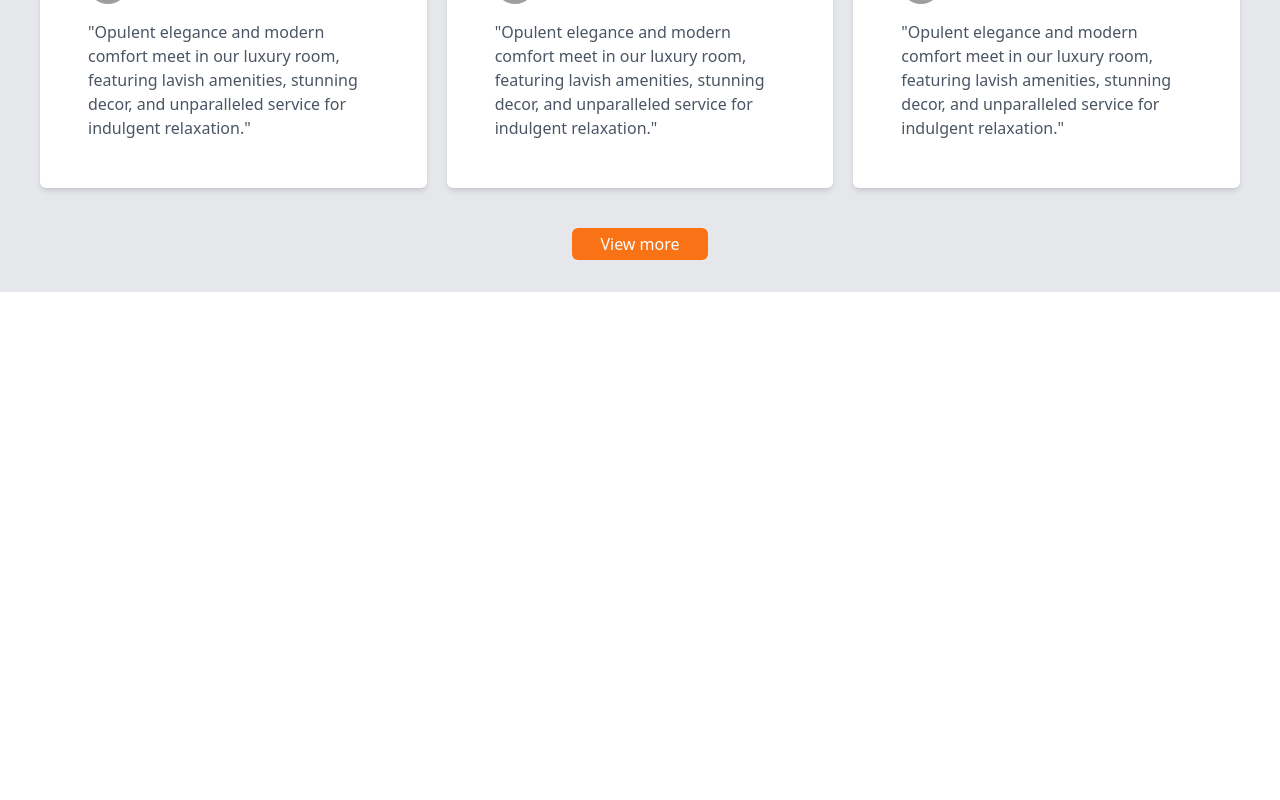
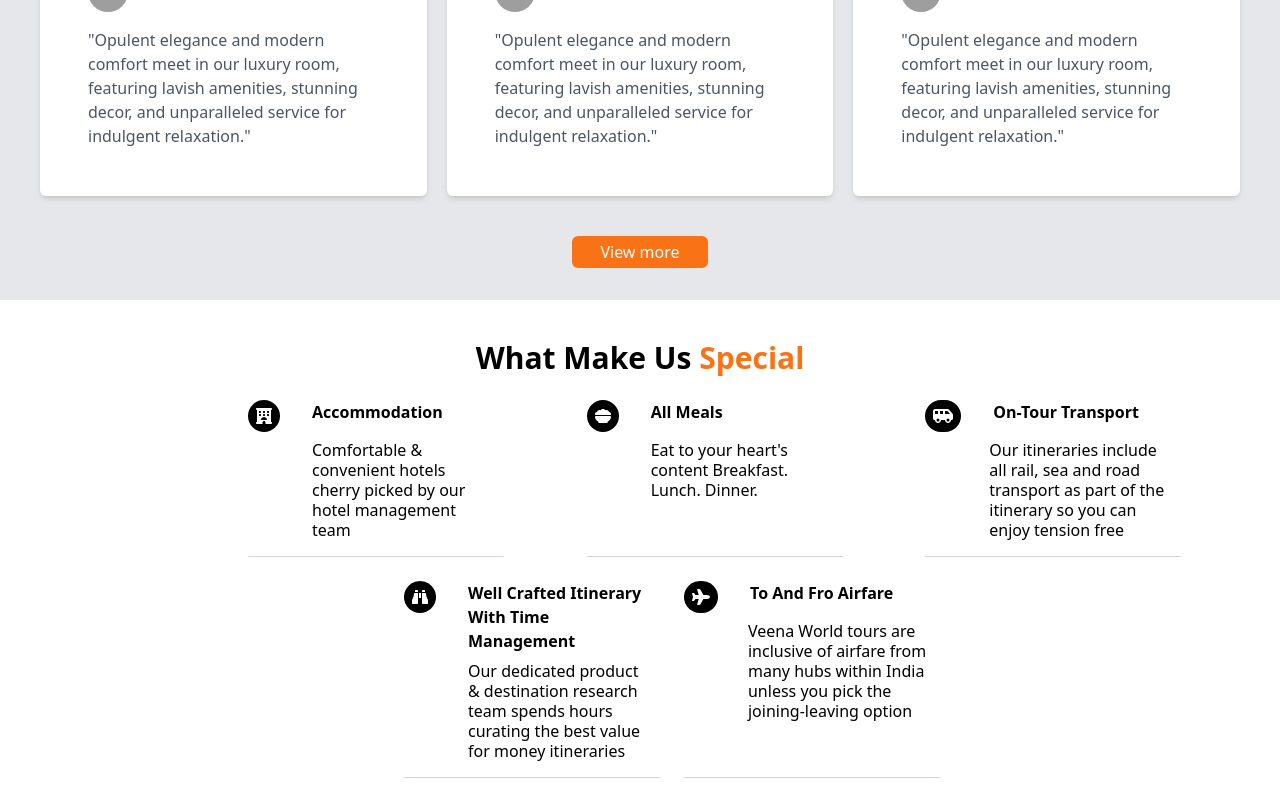
Before and after one commit to shxblx/snowFinch_task, a React (Vite) app: page / in a window 1280 px wide. Shown: the part 2466-3266 px from the top of the page. Before the commit the page ends 2758 px from the top, so only its background shows below. Built offline with nearby package versions, Linux system fonts and the light colour scheme; grey boxes are pictures that could not be loaded.

Commit message:
Fifth section complete

```diff
--- a/src/App.jsx
+++ b/src/App.jsx
@@ -1,3 +1,4 @@
+import FifthSection from "./Components/FifthSection";
 import FirstSection from "./Components/FirstSection";
 import FourthSection from "./Components/FourthSection";
 import Navbar from "./Components/Navbar";
@@ -14,6 +15,7 @@ function App() {
       <SecondSection />
       <ThirdSection />
       <FourthSection />
+      <FifthSection />
     </>
   );
 }
--- /dev/null
+++ b/src/Components/FifthSection.jsx
@@ -0,0 +1,95 @@
+import {
+  faBinoculars,
+  faBowlFood,
+  faHotel,
+  faPlane,
+  faVanShuttle,
+} from "@fortawesome/free-solid-svg-icons";
+import { FontAwesomeIcon } from "@fortawesome/react-fontawesome";
+import React from "react";
+
+const FifthSection = () => {
+  return (
+    <>
+      <div className="m-10">
+        <div className="flex justify-center">
+          <p className="font-bold text-3xl">
+            What Make Us <span className="text-orange-500">Special</span>
+          </p>
+        </div>
+        <div className="grid grid-cols-3 gap-6 mt-6 ml-52">
+          <div className="border-b border-gray-300 pb-4 w-64">
+            <div className="flex space-x-8">
+              <FontAwesomeIcon
+                icon={faHotel}
+                className="text-white bg-black p-2 rounded-full"
+              />
+              <p className="font-bold">Accommodation</p>
+            </div>
+            <p className="mt-2 ml-16 max-w-[180px] leading-tight font-light">
+              Comfortable & convenient hotels cherry picked by our hotel
+              management team
+            </p>
+          </div>
+          <div className="border-b border-gray-300 pb-4 w-64">
+            <div className="flex space-x-8">
+              <FontAwesomeIcon
+                icon={faBowlFood}
+                className="text-white bg-black p-2 rounded-full"
+              />
+              <p className="font-bold">All Meals</p>
+            </div>
+            <p className="mt-2 ml-16 max-w-[180px] leading-tight font-light">
+              Eat to your heart's content Breakfast. Lunch. Dinner.
+            </p>
+          </div>
+          <div className="border-b border-gray-300 pb-4 w-64">
+            <div className="flex space-x-8">
+              <FontAwesomeIcon
+                icon={faVanShuttle}
+                className="text-white bg-black p-2 rounded-full"
+              />
+              <p className="font-bold">On-Tour Transport</p>
+            </div>
+            <p className="mt-2 ml-16 max-w-[180px] leading-tight font-light">
+              Our itineraries include all rail, sea and road transport as part
+              of the itinerary so you can enjoy tension free
+            </p>
+          </div>
+          <div className="col-span-3 flex justify-center gap-6 -ml-36">
+            <div className="border-b border-gray-300 pb-4 w-64">
+              <div className="flex space-x-8">
+                <FontAwesomeIcon
+                  icon={faBinoculars}
+                  className="text-white bg-black p-2 rounded-full"
+                />
+                <p className="font-bold">
+                  Well Crafted Itinerary With Time Management
+                </p>
+              </div>
+              <p className="mt-2 ml-16 max-w-[180px] leading-tight font-light">
+                Our dedicated product & destination research team spends hours
+                curating the best value for money itineraries
+              </p>
+            </div>
+            <div className="border-b border-gray-300 pb-4 w-64">
+              <div className="flex space-x-8">
+                <FontAwesomeIcon
+                  icon={faPlane}
+                  className="text-white bg-black p-2 rounded-full"
+                />
+                <p className="font-bold">To And Fro Airfare</p>
+              </div>
+              <p className="mt-2 ml-16 max-w-[180px] leading-tight font-light">
+                Veena World tours are inclusive of airfare from many hubs within
+                India unless you pick the joining-leaving option
+              </p>
+            </div>
+          </div>
+        </div>
+      </div>
+    </>
+  );
+};
+
+export default FifthSection;
--- a/src/Components/FourthSection.jsx
+++ b/src/Components/FourthSection.jsx
@@ -6,7 +6,7 @@ const FourthSection = () => {
   return (
     <>
       <div className="pt-8 bg-gray-200 pb-8">
-        <p className="flex justify-center font-bold text-2xl">
+        <p className="flex justify-center font-bold text-3xl">
           What <span className="text-orange-500 mx-2">Clients</span>Tell About
           Us
         </p>
--- a/src/Components/ThirdSection.jsx
+++ b/src/Components/ThirdSection.jsx
@@ -67,7 +67,7 @@ const ThirdSection = () => {
 
   return (
     <div className="m-4">
-      <p className="mt-8 flex justify-center font-bold text-2xl">
+      <p className="mt-8 flex justify-center font-bold text-3xl">
         Plan An <span className="text-orange-500 mx-2">Unforgettable</span>{" "}
         Weekend Gateway From Rajkot
       </p>
```
